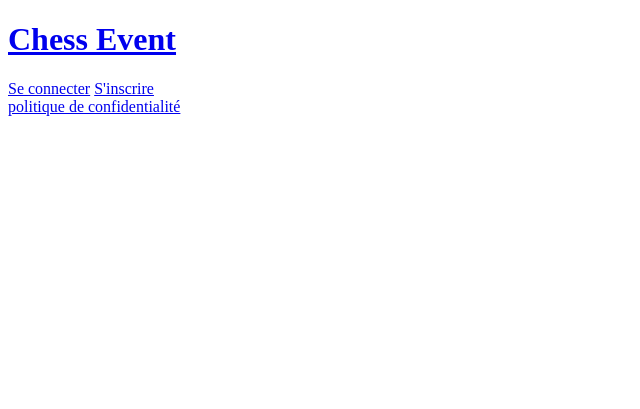
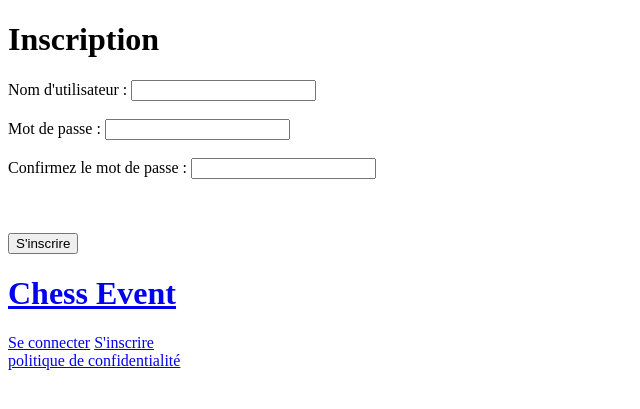
Before and after one commit to NotFraym/projet_echec, a PHP site: page /inscription.php in a window 1280 px wide. Shown: the top 409 px of the page, without its empty margins (0-640 px from the left). Run offline with PHP 8.4, Linux system fonts and the light colour scheme.

Commit message:
Système utilisateur

```diff
--- a/inscription.php
+++ b/inscription.php
@@ -4,11 +4,34 @@
 
     <meta charset="UTF-8">
     <meta name="viewport" content="width=device-width, initial-scale=1.0">
-    <title>Inscription</title>
+    <title>Inscription - ChessEvent</title>
 
 </head>
 
 <body>
+
+<main>
+
+    <h1>Inscription</h1>
+
+    <form action="traitement_inscription.php" method="POST">
+
+        <label for="username">Nom d'utilisateur :</label>
+        <input type="text" id="username" name="username" required><br><br>
+
+        <label for="mdp">Mot de passe :</label>
+        <input type="password" id="mdp" name="mdp" required><br><br>
+
+        <label for="confirm_mdp">Confirmez le mot de passe :</label>
+        <input type="password" id="confirm_mdp" name="confirm_mdp" required><br><br>
+
+        </select><br><br>
+
+        <input type="submit" value="S'inscrire">
+
+        </form>
+
+    </main>
 
 <?php include 'header.php'; ?>
 
```
Also changed, not shown: connexion.php (+21 -1 lines).
